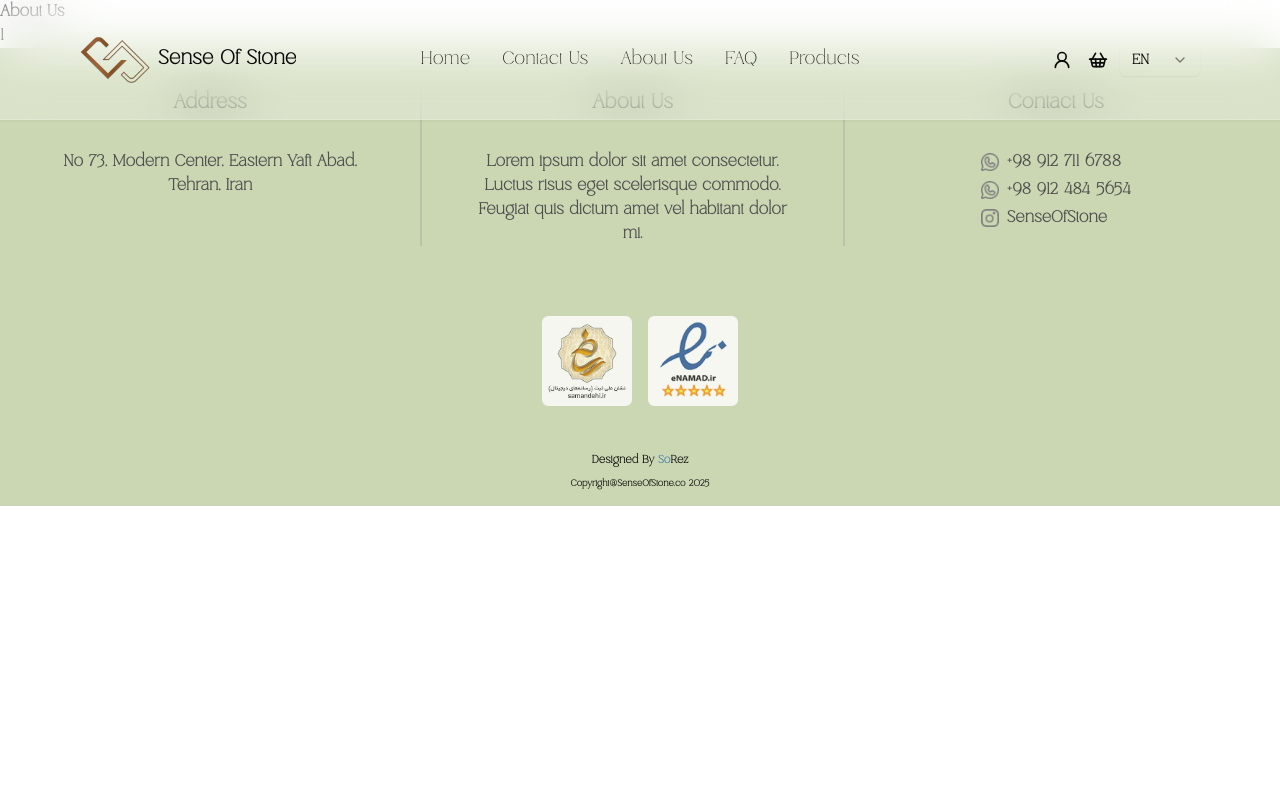
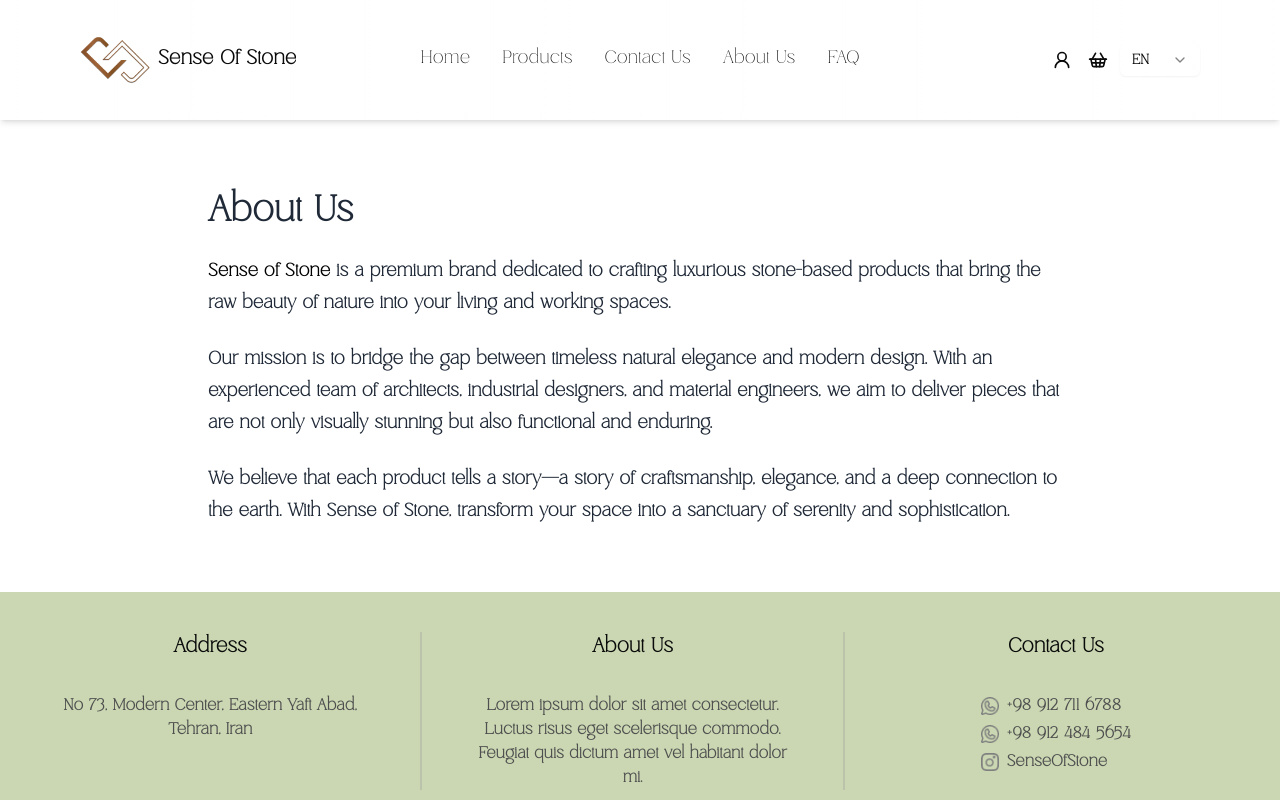
Before and after one commit to sorez94/developing-sos, a Next.js app: page /en/about in a window 1280 px wide. Shown: the top 800 px of the page. Built offline with nearby package versions, Linux system fonts and the light colour scheme.

Commit message:
fix navbar

```diff
--- a/app/[locale]/about/page.tsx
+++ b/app/[locale]/about/page.tsx
@@ -1,11 +1,18 @@
-import React from 'react';
+"use client";
 
-const Page = () => {
+export default function Page() {
     return (
-        <div>
-          About Us
-        </div>
+        <section className="px-4 sm:px-6 lg:px-20 py-16 max-w-5xl mx-auto mt-32 text-gray-800">
+            <h1 className="text-4xl font-extrabold mb-6">About Us</h1>
+            <p className="text-lg leading-8 mb-6">
+                <span className="font-semibold text-black">Sense of Stone</span> is a premium brand dedicated to crafting luxurious stone-based products that bring the raw beauty of nature into your living and working spaces.
+            </p>
+            <p className="text-lg leading-8 mb-6">
+                Our mission is to bridge the gap between timeless natural elegance and modern design. With an experienced team of architects, industrial designers, and material engineers, we aim to deliver pieces that are not only visually stunning but also functional and enduring.
+            </p>
+            <p className="text-lg leading-8">
+                We believe that each product tells a story—a story of craftsmanship, elegance, and a deep connection to the earth. With Sense of Stone, transform your space into a sanctuary of serenity and sophistication.
+            </p>
+        </section>
     );
-};
-
-export default Page;
+}
--- a/app/[locale]/cart/page.tsx
+++ b/app/[locale]/cart/page.tsx
@@ -7,7 +7,7 @@ export default function CartPage() {
     const total = items.reduce((sum, item) => sum + item.price * item.quantity, 0)
 
     return (
-        <div className="px-6 py-20 max-w-5xl mx-auto mt-20">
+        <div className="px-6 py-20 max-w-5xl mx-auto mt-20 min-h-[45vh]">
             <h1 className="text-4xl font-bold mb-10 text-center text-gray-800">Your Shopping Cart</h1>
 
             {items.length === 0 ? (
--- a/app/[locale]/contact/page.tsx
+++ b/app/[locale]/contact/page.tsx
@@ -1,7 +1,71 @@
-export default async function ContactPage() {
-  return (
-    <div>
-        Contact Us
-    </div>
-  );
+"use client";
+
+import { useState } from "react";
+import { motion } from "framer-motion";
+
+export default function ContactPage() {
+    const [submitted, setSubmitted] = useState(false);
+
+    return (
+        <section className="px-4 sm:px-6 lg:px-20 py-16 max-w-4xl mx-auto mt-32 text-gray-800">
+            <h1 className="text-4xl font-extrabold mb-6">Contact Us</h1>
+            <p className="text-lg text-gray-600 mb-10">
+                We’d love to hear from you. Whether you have a question about our products, want to collaborate, or just want to say hello — feel free to reach out.
+            </p>
+
+            {submitted ? (
+                <motion.div
+                    initial={{ opacity: 0 }}
+                    animate={{ opacity: 1 }}
+                    className="text-green-600 font-semibold text-lg"
+                >
+                    Thank you! Your message has been sent successfully. We'll get back to you shortly.
+                </motion.div>
+            ) : (
+                <form
+                    onSubmit={(e) => {
+                        e.preventDefault();
+                        setSubmitted(true);
+                    }}
+                    className="space-y-6"
+                >
+                    <div>
+                        <label className="block text-sm font-medium mb-1">Full Name</label>
+                        <input
+                            type="text"
+                            required
+                            className="w-full border border-gray-300 rounded-lg p-3 focus:outline-none focus:ring-2 focus:ring-black"
+                        />
+                    </div>
+
+                    <div>
+                        <label className="block text-sm font-medium mb-1">Email Address</label>
+                        <input
+                            type="email"
+                            required
+                            className="w-full border border-gray-300 rounded-lg p-3 focus:outline-none focus:ring-2 focus:ring-black"
+                        />
+                    </div>
+
+                    <div>
+                        <label className="block text-sm font-medium mb-1">Message</label>
+                        <textarea
+                            required
+                            rows={5}
+                            className="w-full border border-gray-300 rounded-lg p-3 focus:outline-none focus:ring-2 focus:ring-black"
+                        />
+                    </div>
+
+                    <motion.button
+                        whileHover={{ scale: 1.05 }}
+                        whileTap={{ scale: 0.95 }}
+                        type="submit"
+                        className="bg-black text-white py-2 px-6 rounded-lg shadow hover:bg-gray-800 transition-all"
+                    >
+                        Send Message
+                    </motion.button>
+                </form>
+            )}
+        </section>
+    );
 }
--- a/app/[locale]/layout.tsx
+++ b/app/[locale]/layout.tsx
@@ -9,7 +9,6 @@ import "react-multi-carousel/lib/styles.css";
 import {dirooz, glacier} from "@/app/[locale]/fonts/fonts";
 import Footer from "@/components/Footer";
 import Copyright from "@/components/Copyright";
-import Toaster from "react-hot-toast";
 import { ToastContainer } from 'react-toastify';
 
 
@@ -42,7 +41,6 @@ export default async function RootLayout({
         <NextIntlClientProvider messages={messages}>
             <Navbar/>
             {children}
-            <Toaster position="top-center" />
             <ToastContainer />
             <Footer/>
             <Copyright/>
--- a/components/NavBar.tsx
+++ b/components/NavBar.tsx
@@ -2,34 +2,43 @@
 
 import LocaleSwitcher from "./LocaleSwitcher";
 import Link from "next/link";
-import {useLocale, useTranslations} from "next-intl";
-import {usePathname} from "next/navigation";
+import { useLocale, useTranslations } from "next-intl";
+import { usePathname } from "next/navigation";
 import clsx from "clsx";
-import {useState} from "react";
-import {Menu, X} from "lucide-react";
+import { useState } from "react";
+import { Menu, X, ShoppingBasket, UserRound } from "lucide-react";
+import { useCartStore } from "@/stores/cartStore";
+import { routing } from "@/i18n/routing";
+import LocaleSwitcherSelect from "@/components/LocaleSwitcherSelect";
+import { motion, AnimatePresence } from "framer-motion";
 
 export default function NavBar() {
     const locale = useLocale();
     const pathname = usePathname();
     const t = useTranslations("NavBar");
     const [menuOpen, setMenuOpen] = useState(false);
+    const cartCount = useCartStore((state) =>
+        state.items.reduce((sum, item) => sum + item.quantity, 0)
+    );
 
     const links = [
-        {href: `/${locale}`, label: t("home")},
-        {href: `/${locale}/contact-us`, label: t("contact")},
-        {href: `/${locale}/about-us`, label: t("aboutUs")},
-        {href: `/${locale}/faq`, label: t("FAQ")},
-        {href: `/${locale}/product`, label: t("products")},
+        { href: `/${locale}`, label: t("home") },
+        { href: `/${locale}/product`, label: t("products") },
+        { href: `/${locale}/contact-us`, label: t("contact") },
+        { href: `/${locale}/about-us`, label: t("aboutUs") },
+        { href: `/${locale}/faq`, label: t("FAQ") },
     ];
 
     return (
         <nav className="w-full z-50 fixed top-0 left-0">
-            <div
-                className="flex items-center justify-between py-3 px-4 sm:px-6 md:px-10 lg:px-20
-                lg:h-[120px] md:h-[80px] sm:h-[80px] backdrop-blur-xl bg-white/30
-                border-b border-white/20 shadow-sm"
+            <div className="flex items-center justify-between py-3 px-4 sm:px-6 md:px-10 lg:px-20
+                lg:h-[120px] md:h-[80px] sm:h-[80px] backdrop-blur-xl bg-gradient-to-r from-white/30 to-white/50
+                border-b border-white/20 shadow-md transition-all duration-300">
+                {/* لوگو */}
+                <motion.div
+                    whileHover={{ scale: 1.05 }}
+                    className="flex items-center gap-2 overflow-hidden flex-shrink-0 cursor-pointer"
                 >
-                <div className="flex items-center gap-2 overflow-hidden flex-shrink-0">
                     <img
                         src="/logo.png"
                         alt="logo"
@@ -38,16 +47,17 @@ export default function NavBar() {
                     <h1 className="text-sm sm:text-base md:text-[14px] lg:text-[16px] xl:text-[20px] 2xl:text-[22px] font-semibold whitespace-nowrap">
                         Sense Of Stone
                     </h1>
-                </div>
+                </motion.div>
 
+                {/* لینک‌های دسکتاپ */}
                 <div className="hidden md:flex absolute left-1/2 transform -translate-x-1/2 gap-6 lg:gap-8">
-                    {links.map(({href, label}) => (
+                    {links.map(({ href, label }) => (
                         <Link
                             key={href}
                             href={href}
                             className={clsx(
-                                "text-sm lg:text-lg whitespace-nowrap",
-                                pathname === href ? "font-bold" : "font-medium"
+                                "text-sm lg:text-lg whitespace-nowrap transition-all duration-200 border-b-2 border-transparent hover:border-black hover:scale-105",
+                                pathname === href ? "font-bold border-black" : "font-medium"
                             )}
                         >
                             {label}
@@ -55,31 +65,62 @@ export default function NavBar() {
                     ))}
                 </div>
 
+                {/* آیکون‌ها و منوی موبایل */}
+                <div className="flex items-center gap-3">
+                    {/* موبایل */}
+                    <div className="md:hidden flex items-center gap-2">
+                        <Link href={`/${locale}/account`}>
+                            <UserRound className="h-5 w-5 cursor-pointer" />
+                        </Link>
+                        <Link href={`/${locale}/cart`} className="relative">
+                            <ShoppingBasket className="h-5 w-5 cursor-pointer" />
+                            {cartCount > 0 && (
+                                <span className="absolute -top-2 -right-2 bg-red-600 text-white text-[10px] font-bold rounded-full px-1.5 py-0.5">
+                                    {cartCount}
+                                </span>
+                            )}
+                        </Link>
+                        <LocaleSwitcherSelect defaultValue={locale} label="Select a locale">
+                            {routing.locales.map((cur) => (
+                                <option key={cur} value={cur}>
+                                    {cur}
+                                </option>
+                            ))}
+                        </LocaleSwitcherSelect>
+                    </div>
+
+                    {/* دکمه همبرگر */}
                     <div className="md:hidden">
                         <button onClick={() => setMenuOpen(!menuOpen)} aria-label="Toggle menu">
-                        {menuOpen ? <X size={26}/> : <Menu size={26}/>}
+                            {menuOpen ? <X size={26} /> : <Menu size={26} />}
                         </button>
                     </div>
 
-                <div className="hidden md:block">
-                    <LocaleSwitcher/>
+                    {/* دسکتاپ */}
+                    <div className="hidden md:flex items-center gap-2">
+                        <LocaleSwitcher />
+                    </div>
                 </div>
             </div>
 
+            {/* منوی موبایل بازشونده با انیمیشن */}
+            <AnimatePresence>
                 {menuOpen && (
-                <div
-                    className={clsx(
-                        "md:hidden absolute left-0 w-full z-40 shadow-md backdrop-blur-md bg-white/40 border-t border-white/30 transition-all duration-300"
-                    )}
-                    style={{top: "64px"}}
+                    <motion.div
+                        initial={{ height: 0, opacity: 0 }}
+                        animate={{ height: "auto", opacity: 1 }}
+                        exit={{ height: 0, opacity: 0 }}
+                        transition={{ duration: 0.3 }}
+                        className="md:hidden overflow-hidden absolute left-0 w-full z-40 backdrop-blur-md bg-white/70 border-t border-white/30 shadow-xl"
+                        style={{ top: "64px" }}
                     >
                         <div className="flex flex-col items-start gap-4 px-4 py-4">
-                        {links.map(({href, label}) => (
+                            {links.map(({ href, label }) => (
                                 <Link
                                     key={href}
                                     href={href}
                                     className={clsx(
-                                    "text-base font-medium",
+                                        "text-base font-medium transition-all duration-150 hover:font-semibold",
                                         pathname === href && "font-bold"
                                     )}
                                     onClick={() => setMenuOpen(false)}
@@ -87,10 +128,10 @@ export default function NavBar() {
                                     {label}
                                 </Link>
                             ))}
-                        <LocaleSwitcher/>
                         </div>
-                </div>
+                    </motion.div>
                 )}
+            </AnimatePresence>
         </nav>
     );
 }
--- a/package.json
+++ b/package.json
@@ -15,7 +15,7 @@
     "@radix-ui/react-slot": "^1.1.0",
     "class-variance-authority": "^0.7.0",
     "clsx": "^2.1.1",
-    "framer-motion": "^12.6.3",
+    "framer-motion": "^12.9.2",
     "lucide-react": "^0.460.0",
     "next": "15.0.3",
     "next-intl": "^3.25.1",
```
Lines whose indentation alone changed are shown as unchanged.
